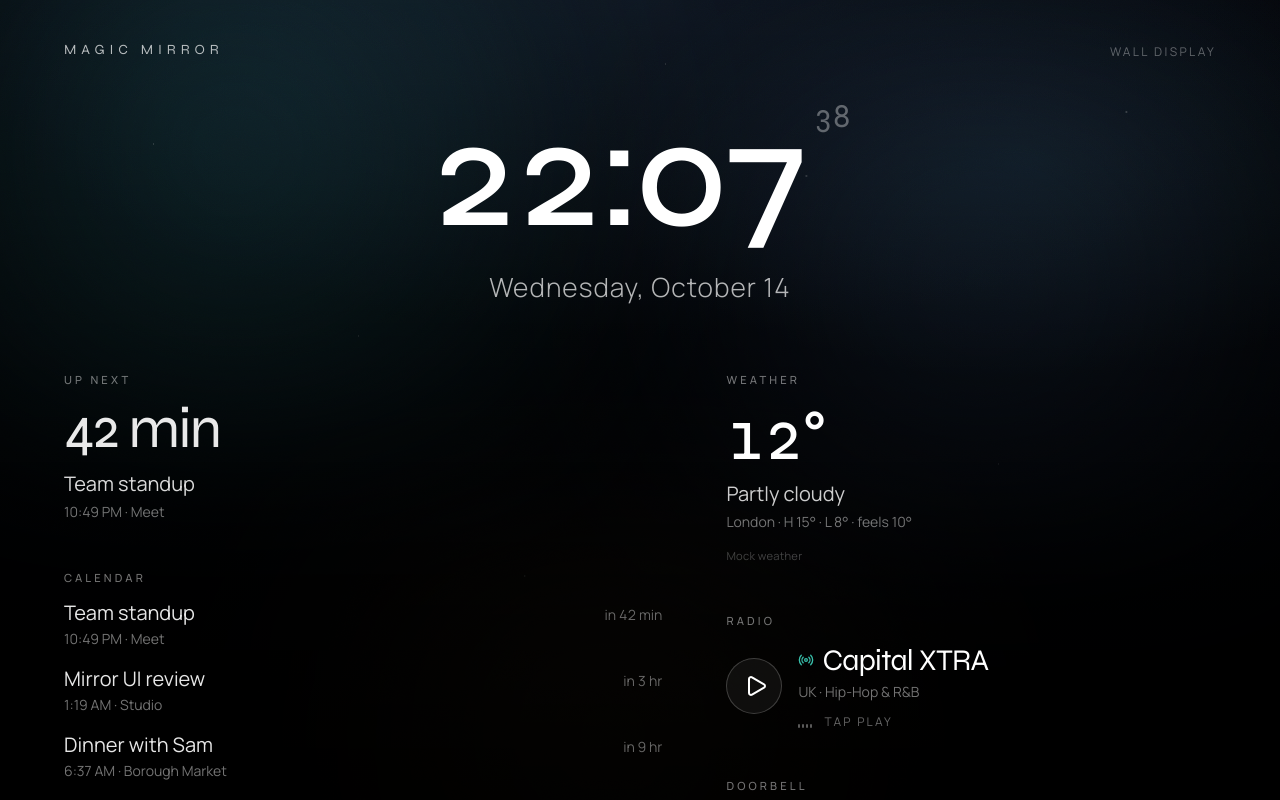
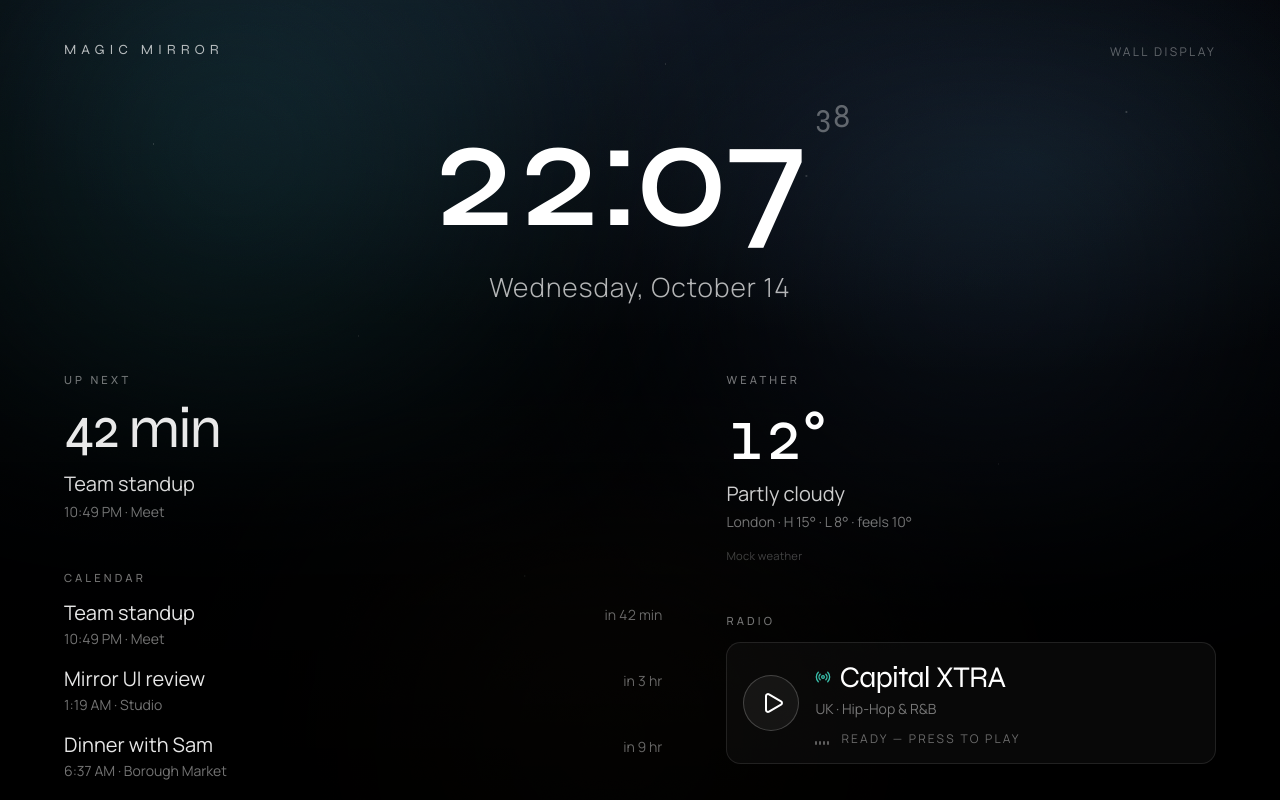
Before and after one commit to NickGrant89/magicmirror, a Next.js app: page / in a window 1280 px wide. Shown: the top 800 px of the page. Built offline with nearby package versions, Linux system fonts and the light colour scheme; no server answers.

Commit message:
Make Capital XTRA control a full-width play button
Co-authored-by: nickgrant1989 <nickgrant1989@gmail.com>

```diff
--- a/src/components/mirror/radio-panel.tsx
+++ b/src/components/mirror/radio-panel.tsx
@@ -1,7 +1,7 @@
 "use client";
 
 import { Pause, Play, Radio } from "lucide-react";
-import { useEffect, useRef, useState } from "react";
+import { useRef, useState } from "react";
 import { SectionLabel } from "@/components/mirror/section-label";
 import { cn } from "@/lib/utils";
 
@@ -22,55 +22,40 @@ export function RadioPanel() {
     "idle",
   );
 
-  useEffect(() => {
+  function ensureAudio() {
+    if (audioRef.current) return audioRef.current;
     const audio = document.createElement("audio");
     audio.preload = "none";
-    audioRef.current = audio;
-
-    const onPlaying = () => {
+    audio.addEventListener("playing", () => {
       setPlaying(true);
       setStatus("live");
-    };
-    const onWaiting = () => setStatus("loading");
-    const onPause = () => setPlaying(false);
-    const onError = () => {
+    });
+    audio.addEventListener("waiting", () => setStatus("loading"));
+    audio.addEventListener("pause", () => setPlaying(false));
+    audio.addEventListener("error", () => {
       setPlaying(false);
       setStatus("error");
-    };
+    });
+    audioRef.current = audio;
+    return audio;
+  }
 
-    audio.addEventListener("playing", onPlaying);
-    audio.addEventListener("waiting", onWaiting);
-    audio.addEventListener("pause", onPause);
-    audio.addEventListener("error", onError);
+  async function toggle() {
+    const audio = ensureAudio();
 
-    return () => {
+    if (playing || (!audio.paused && audio.src)) {
       audio.pause();
       audio.removeAttribute("src");
       audio.load();
-      audio.removeEventListener("playing", onPlaying);
-      audio.removeEventListener("waiting", onWaiting);
-      audio.removeEventListener("pause", onPause);
-      audio.removeEventListener("error", onError);
-      audioRef.current = null;
-    };
-  }, []);
-
-  async function toggle() {
-    const audio = audioRef.current;
-    if (!audio) {
-      setStatus("error");
-      return;
-    }
-
-    if (!audio.paused && !audio.ended) {
-      audio.pause();
       setPlaying(false);
       setStatus("idle");
       return;
     }
 
+    setStatus("loading");
+    setPlaying(false);
+
     try {
-      setStatus("loading");
       audio.src = DEFAULT_STREAM;
       await audio.play();
       setPlaying(true);
@@ -84,45 +69,54 @@ export function RadioPanel() {
   return (
     <section className="mirror-fade-in-delay-2">
       <SectionLabel>Radio</SectionLabel>
-      <div className="flex items-center gap-4">
-        <button
-          type="button"
-          onClick={() => void toggle()}
-          aria-label={playing ? `Pause ${STATION_NAME}` : `Play ${STATION_NAME}`}
+      <button
+        type="button"
+        data-testid="capital-xtra-toggle"
+        onClick={() => void toggle()}
+        className={cn(
+          "flex w-full items-center gap-4 rounded-2xl border border-white/10 bg-white/[0.03] px-4 py-4 text-left transition hover:bg-white/[0.06] focus-visible:outline-none focus-visible:ring-2 focus-visible:ring-teal-300/40",
+          status === "live" && "border-teal-300/35 bg-teal-400/10",
+          status === "loading" && "border-white/25 bg-white/10",
+          status === "error" && "border-rose-300/30 bg-rose-400/10",
+        )}
+      >
+        <span
           className={cn(
-            "inline-flex size-14 shrink-0 items-center justify-center rounded-full border border-white/20 bg-white/5 text-white transition hover:bg-white/10 focus-visible:outline-none focus-visible:ring-2 focus-visible:ring-white/40",
-            playing && "border-teal-300/40 bg-teal-400/10",
+            "inline-flex size-14 shrink-0 items-center justify-center rounded-full border border-white/20 bg-white/5 text-white",
+            status === "live" && "border-teal-300/50 bg-teal-400/15",
           )}
         >
-          {playing ? (
+          {playing || status === "live" ? (
             <Pause className="size-6" />
           ) : (
             <Play className="size-6 translate-x-0.5" />
           )}
-        </button>
+        </span>
 
-        <div className="min-w-0 flex-1">
-          <div className="flex items-center gap-2">
+        <span className="min-w-0 flex-1">
+          <span className="flex items-center gap-2">
             <Radio className="size-4 text-teal-300/80" aria-hidden />
-            <p className="font-display text-2xl tracking-tight text-white md:text-3xl">
+            <span className="font-display text-2xl tracking-tight text-white md:text-3xl">
               {STATION_NAME}
-            </p>
-          </div>
-          <p className="mt-1 text-sm text-white/45">{STATION_TAGLINE}</p>
-          <div className="mt-3 flex items-center gap-3">
-            <Equalizer active={playing && status === "live"} />
-            <p className="text-xs tracking-[0.18em] text-white/40 uppercase">
+            </span>
+          </span>
+          <span className="mt-1 block text-sm text-white/45">
+            {STATION_TAGLINE}
+          </span>
+          <span className="mt-3 flex items-center gap-3">
+            <Equalizer active={status === "live"} />
+            <span className="text-xs tracking-[0.18em] text-white/40 uppercase">
               {status === "live"
                 ? "On air"
                 : status === "loading"
                   ? "Tuning…"
                   : status === "error"
                     ? "Stream unavailable"
-                    : "Tap play"}
-            </p>
-          </div>
-        </div>
-      </div>
+                    : "Ready — press to play"}
+            </span>
+          </span>
+        </span>
+      </button>
     </section>
   );
 }
```
